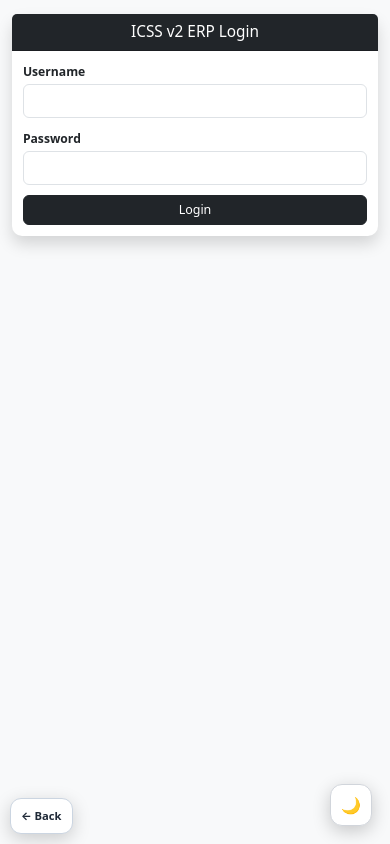
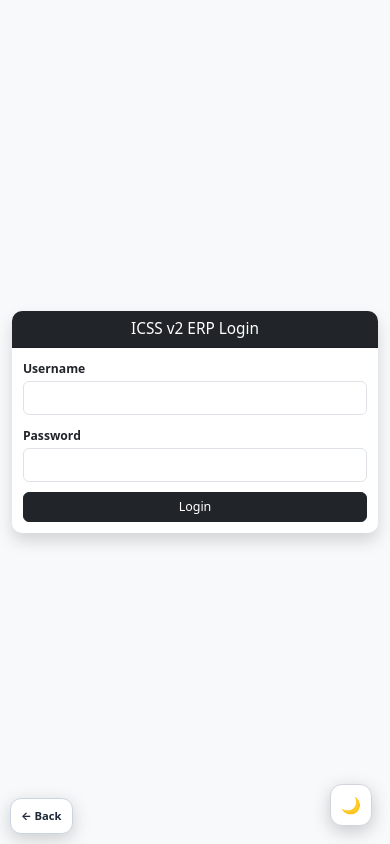
Before and after one commit to januarysepia/icssv2, a PHP site: page /login.php in a window 390 px wide. Run offline with PHP 8.4, Linux system fonts and the light colour scheme.

Commit message:
Center login form responsively

```diff
--- a/login.php
+++ b/login.php
@@ -128,17 +128,52 @@ if(isset($_POST['login'])){
 
     <link href="https://cdn.jsdelivr.net/npm/bootstrap@5.3.3/dist/css/bootstrap.min.css"
           rel="stylesheet">
+    <style>
+        body.login-page{
+            min-height:100vh;
+            margin:0;
+        }
+
+        .login-shell{
+            min-height:100vh;
+            display:flex;
+            align-items:center;
+            justify-content:center;
+            padding:24px 16px;
+        }
+
+        .login-card{
+            width:100%;
+            max-width:420px;
+            overflow:hidden;
+            border-radius:12px;
+        }
+
+        .login-card .card-header{
+            padding:16px;
+        }
+
+        .login-card .card-body{
+            padding:22px;
+        }
+
+        @media(max-width:576px){
+            .login-shell{
+                padding:16px 12px;
+            }
+
+            .login-card .card-body{
+                padding:18px;
+            }
+        }
+    </style>
 </head>
 
-<body class="bg-light">
+<body class="bg-light login-page">
 
-<div class="container mt-5">
+<main class="login-shell">
 
-    <div class="row justify-content-center">
-
-        <div class="col-md-4">
-
-            <div class="card shadow border-0">
+            <div class="card shadow border-0 login-card">
 
                 <div class="card-header bg-dark text-white text-center">
                     <h4 class="mb-0">ICSS v2 ERP Login</h4>
@@ -189,11 +224,7 @@ if(isset($_POST['login'])){
 
             </div>
 
-        </div>
-
-    </div>
-
-</div>
+ </main>
 
 </body>
 </html>
```
